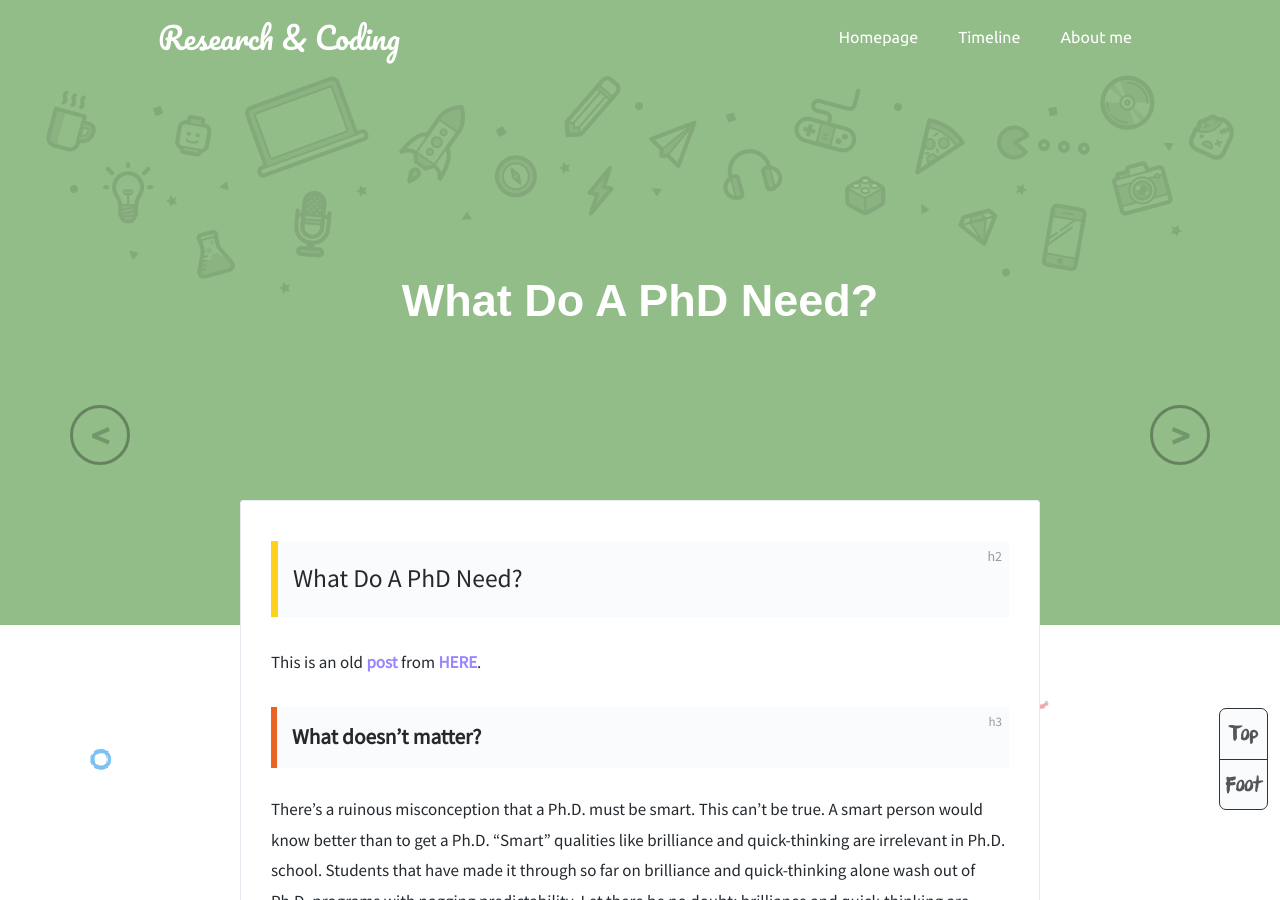
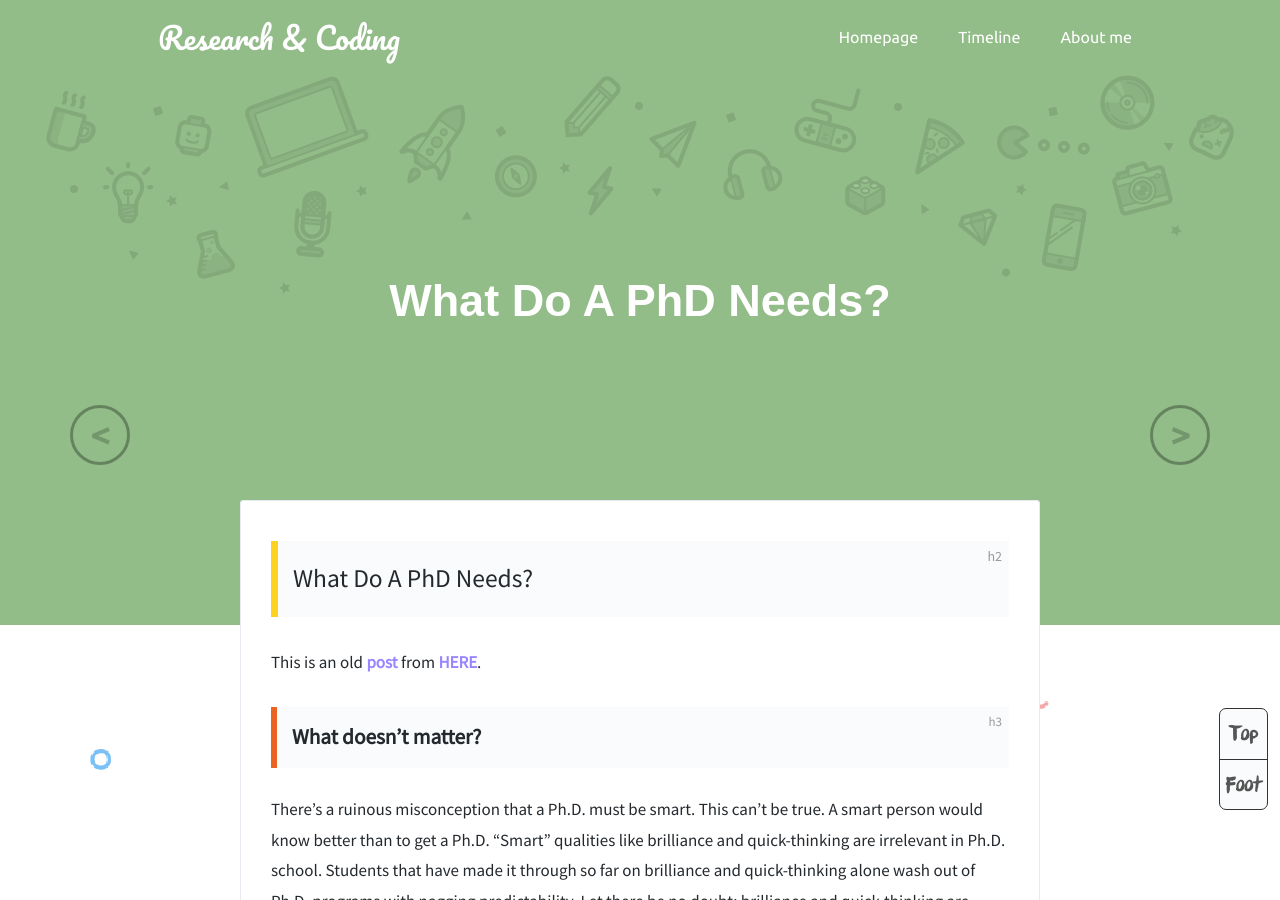
Before and after one commit to SpencerHoGD/cleardusk.github.io, a Jekyll site: the page built from _posts/2018-12-26-what-a-phd-needs.md, in a window 1280 px wide and 900 px high. Built offline with Jekyll 4.4.1, drawn with Linux system fonts in a browser that asks for light colours; comment, search, counter and statistics services are not loaded.

Commit message:
Add one blog

```diff
--- a/_posts/2018-12-26-what-a-phd-needs.md
+++ b/_posts/2018-12-26-what-a-phd-needs.md
@@ -1,13 +1,13 @@
 ---
 layout: post
-title: What Do A PhD Need?
+title: What Do A PhD Needs?
 date: 2018-12-26
 author: Jianzhu Guo
 color: rgb(146,188,136)
 cover: '/assets/pics/PhD.jpg'
 ---
 
-## What Do A PhD Need?
+## What Do A PhD Needs?
 
 This is an old [post](https://www.zybuluo.com/cleardusk/note/765881) from [HERE](http://matt.might.net/articles/successful-phd-students/).
 
```
